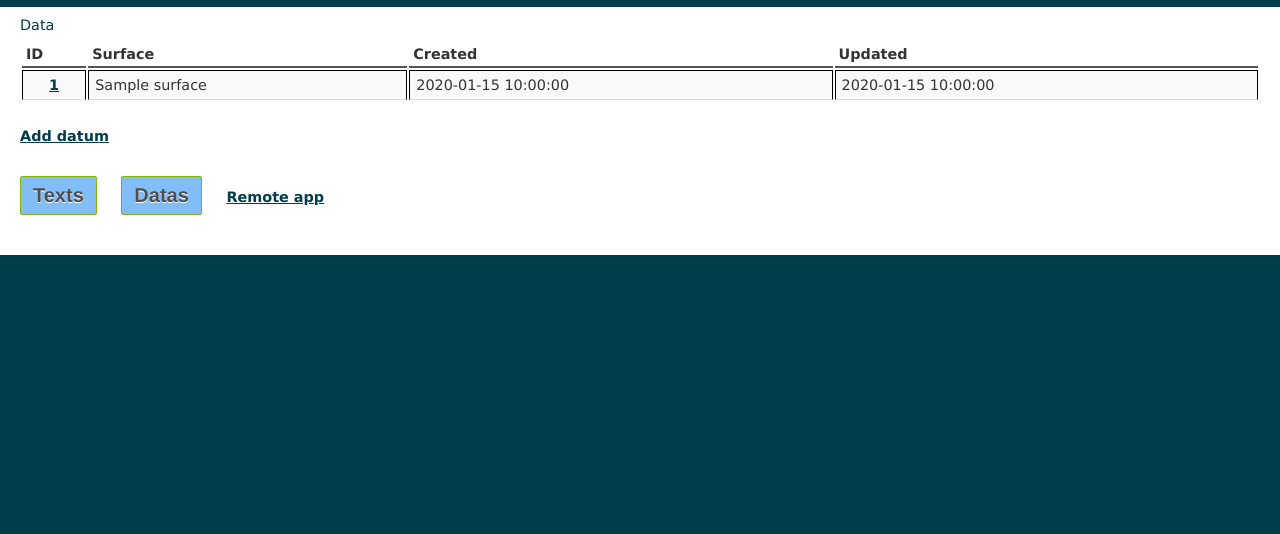
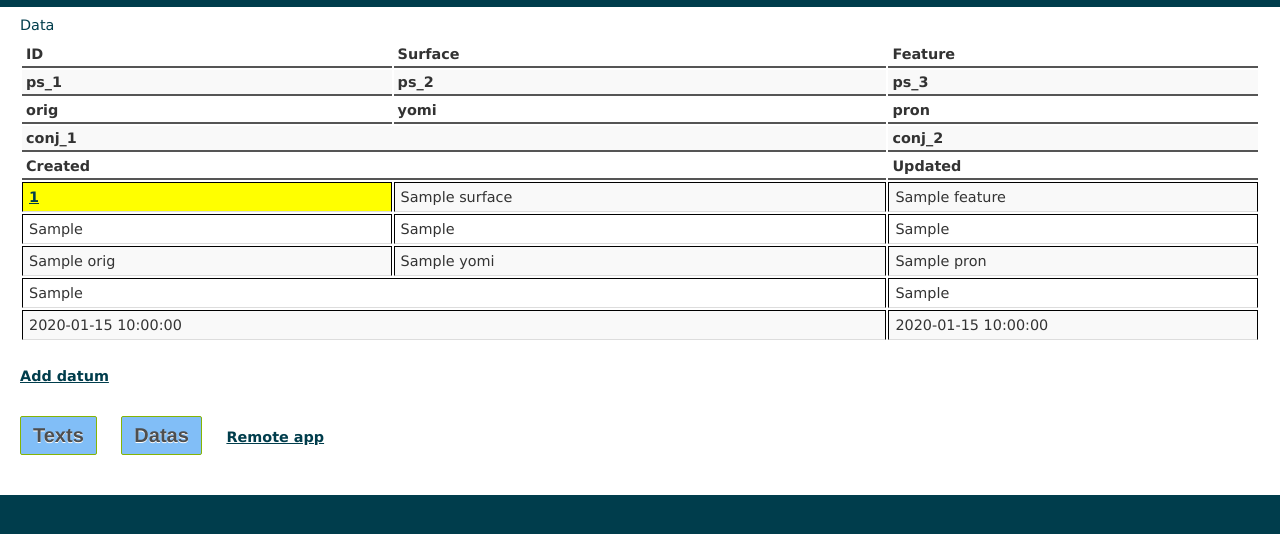
Before and after one commit to iwabuchiken/Cake_Mecab, a CakePHP app: the page made by app/View/Datas/index.ctp in a window 1280 px wide. Shown: the top 534 px of the page. Run offline with PHP 8.4 and a stand-in for CakePHP, Linux system fonts and the light colour scheme; the template is opened without the code that fills it: most values are stand-ins (such as "Sample title", 1, 10 or a date in 2020); some libraries are stand-ins or nearby versions.

Commit message:
D-4
v-1.0
---
1. vie => modify

   	 ==> done

```diff
--- /dev/null
+++ b/app/View/Elements/datas/index/_index_t_entries_row_1.ctp
@@ -0,0 +1,29 @@
+		<tr>
+				<td bgcolor="yellow" width="5%">
+
+					<?php
+
+						echo $this->Html->link(
+								$data['Data']['id'],
+								array(
+									'controller' => 'datas',
+									'action' => 'view',
+									$data['Data']['id'])
+						);
+// 						echo $data['Data']['id'];
+					?>
+				</td>
+
+				<td width="40%">
+					<?php
+						echo $data['Data']['surface'];
+					?>
+				</td>
+
+				<td width="40%">
+					<?php
+						echo $data['Data']['feature'];
+					?>
+				</td>
+
+		</tr>
--- /dev/null
+++ b/app/View/Elements/datas/index/_index_t_entries_row_2.ctp
@@ -0,0 +1,30 @@
+		<tr>
+				<td>
+
+					<?php
+
+						echo $data['Data']['ps_1'];
+
+					?>
+				</td>
+
+				<td>
+
+					<?php
+
+						echo $data['Data']['ps_2'];
+
+					?>
+				</td>
+
+				<td>
+
+					<?php
+
+						echo $data['Data']['ps_3'];
+
+					?>
+				</td>
+
+
+		</tr>
--- /dev/null
+++ b/app/View/Elements/datas/index/_index_t_entries_row_3.ctp
@@ -0,0 +1,14 @@
+<tr>
+	<td>
+		<?php echo $data['Data']['orig']; ?>
+	</td>
+
+	<td>
+		<?php echo $data['Data']['yomi']; ?>
+	</td>
+
+	<td>
+		<?php echo $data['Data']['pron']; ?>
+	</td>
+
+</tr>
--- /dev/null
+++ b/app/View/Elements/datas/index/_index_t_entries_row_4.ctp
@@ -0,0 +1,10 @@
+<tr>
+	<td colspan="2">
+		<?php echo $data['Data']['conj_1']; ?>
+	</td>
+
+	<td>
+		<?php echo $data['Data']['conj_2']; ?>
+	</td>
+
+</tr>
--- /dev/null
+++ b/app/View/Elements/datas/index/_index_t_entries_row_5.ctp
@@ -0,0 +1,10 @@
+<tr>
+	<td colspan="2">
+		<?php echo $data['Data']['created_at']; ?>
+	</td>
+
+	<td>
+		<?php echo $data['Data']['updated_at']; ?>
+	</td>
+
+</tr>
--- a/app/View/Elements/datas/index/index_t_entries.ctp
+++ b/app/View/Elements/datas/index/index_t_entries.ctp
@@ -1,30 +1,36 @@
 		<?php foreach ($datas as $data): ?>
-		<tr>
-				<td class="td_label">
 
-					<?php
+			<?php //echo $this->element('datas/index/_index_t_entries_row_1')?>
+			<?php
+				echo $this->element(
+						'datas/index/_index_t_entries_row_1',
+						array('data' => $data))
+			?>
 
-						echo $this->Html->link(
-								$data['Data']['id'],
-								array(
-									'controller' => 'datas',
-									'action' => 'view',
-									$data['Data']['id'])
-						);
-// 						echo $data['Data']['id'];
-					?>
-				</td>
+			<?php
+				echo $this->element(
+						'datas/index/_index_t_entries_row_2',
+						array('data' => $data))
+			?>
 
-				<td>
-					<?php
-						echo $data['Data']['surface'];
-					?>
-				</td>
+			<?php
+				echo $this->element(
+						'datas/index/_index_t_entries_row_3',
+						array('data' => $data))
+			?>
 
-				<td class="time_label"><?php echo $data['Data']['created_at']; ?></td>
+			<?php
+				echo $this->element(
+						'datas/index/_index_t_entries_row_4',
+						array('data' => $data))
+			?>
 
-				<td class="time_label"><?php echo $data['Data']['updated_at']; ?></td>
+			<?php
+				echo $this->element(
+						'datas/index/_index_t_entries_row_5',
+						array('data' => $data))
+			?>
 
-		</tr>
+
 		<?php endforeach; ?>
 		<?php unset($data); ?>
--- a/app/View/Elements/datas/index/index_t_headers.ctp
+++ b/app/View/Elements/datas/index/index_t_headers.ctp
@@ -8,12 +8,59 @@
 		</th>
 
 		<th>
-			Created
+			Feature
 		</th>
 
-		<th>
-			Updated
-		</th>
+</tr>
 
+<tr>
+	<th width="30%">
+		ps_1
+	</th>
+
+	<th width="30%">
+		ps_2
+	</th>
+
+	<th width="40%">
+		ps_3
+	</th>
 
 </tr>
+
+<tr>
+	<th>
+		orig
+	</th>
+
+	<th>
+		yomi
+	</th>
+
+	<th>
+		pron
+	</th>
+
+</tr>
+
+<tr>
+	<th colspan="2">
+		conj_1
+	</th>
+
+	<th>
+		conj_2
+	</th>
+
+</tr>
+
+<tr>
+	<th colspan="2" width="50%">
+		Created
+	</th>
+
+	<th width="50%">
+		Updated
+	</th>
+
+</tr>
```
Also changed, not shown: app/webroot/development.sqlite3, 1 other file.
